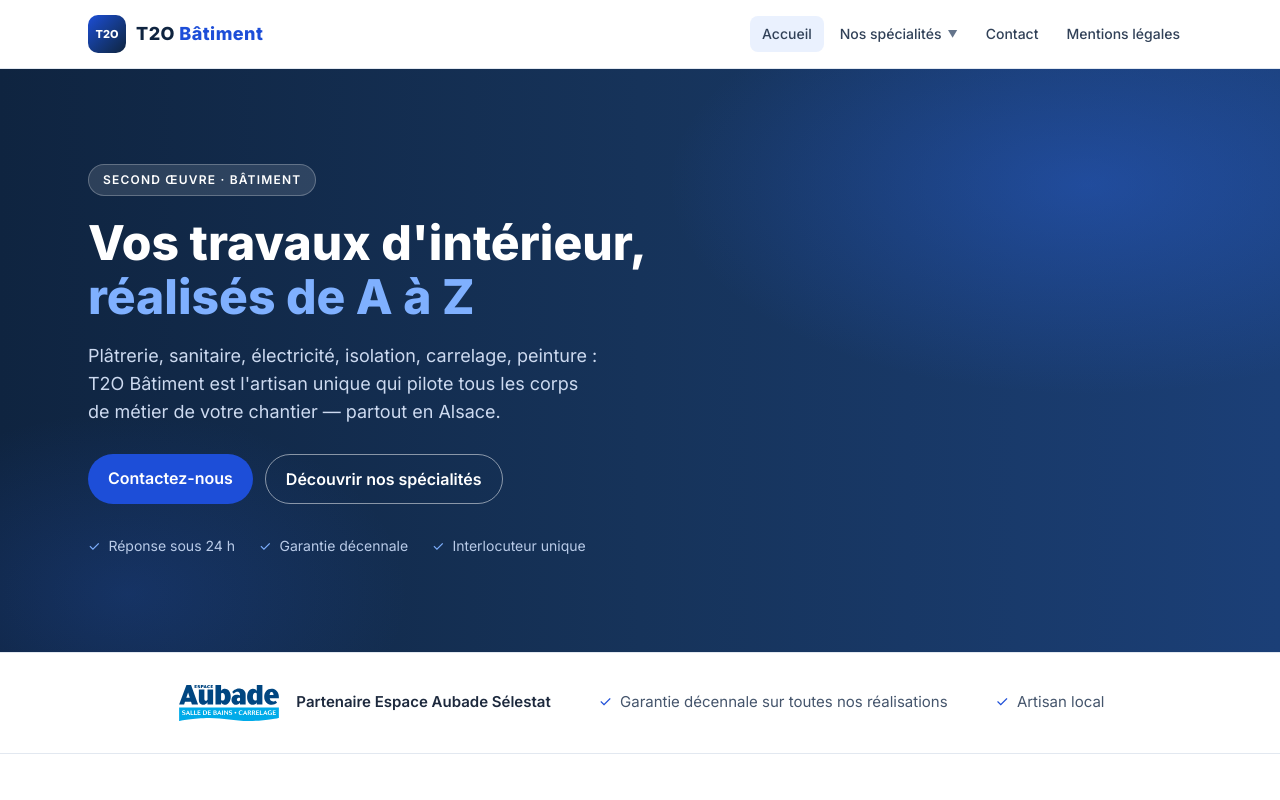
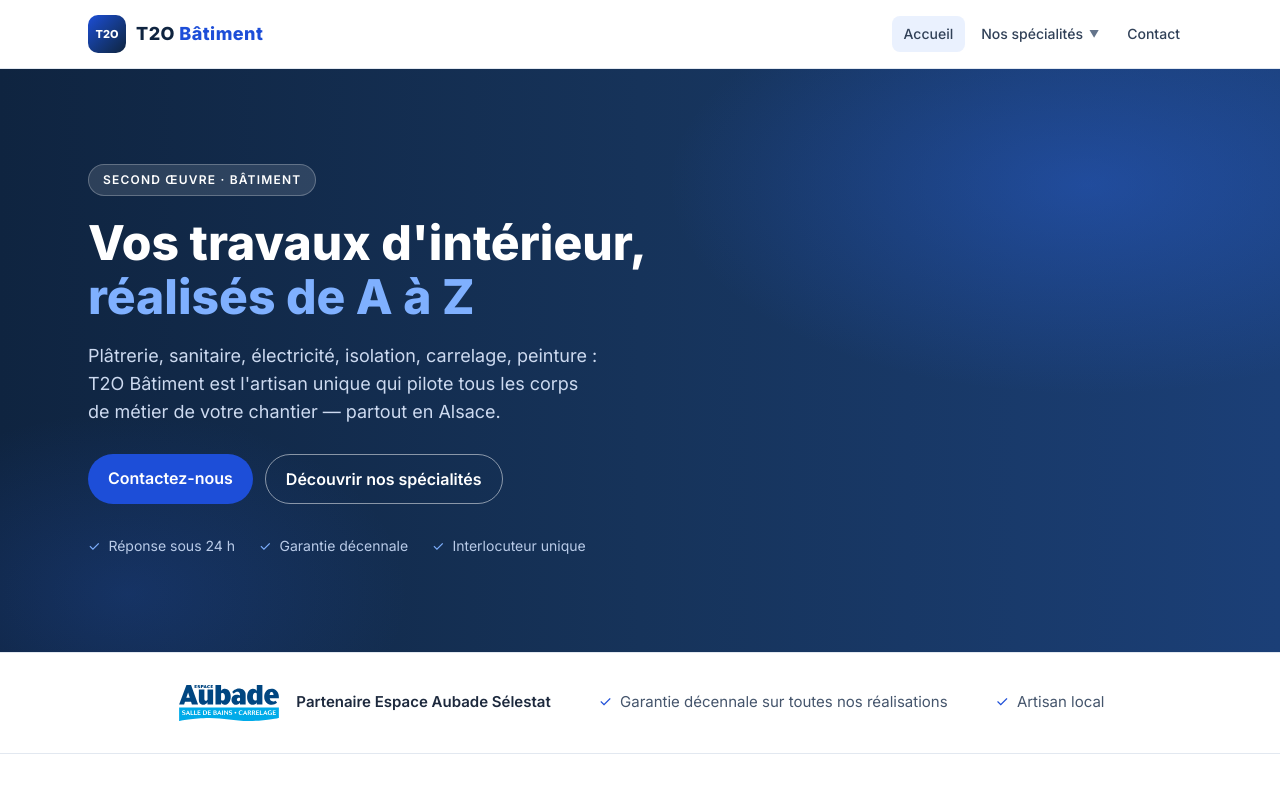
Before and after one commit to Thomas-Ries/t2o, a Vue app: page / in a window 1280 px wide. Shown: the top 800 px of the page. Built offline with nearby package versions, Linux system fonts and the light colour scheme.

Commit message:
style: retrait du lien Mentions légales de la navbar

```diff
--- a/src/components/SiteHeader.vue
+++ b/src/components/SiteHeader.vue
@@ -73,11 +73,6 @@ const isActive = (slug) => route.params.slug === slug;
               Contact
             </router-link>
           </li>
-          <li>
-            <router-link to="/mentions-legales" class="block px-3 py-2 rounded-lg text-sm font-medium text-slate-700 hover:bg-soft">
-              Mentions légales
-            </router-link>
-          </li>
         </ul>
       </nav>
 
@@ -104,7 +99,6 @@ const isActive = (slug) => route.params.slug === slug;
       </router-link>
       <p class="px-3 pt-3 pb-1 text-[11px] font-bold uppercase tracking-widest text-muted">Informations</p>
       <router-link to="/#contact" class="block px-3 py-2.5 rounded-lg text-sm font-medium text-slate-700 hover:bg-soft">Contact</router-link>
-      <router-link to="/mentions-legales" class="block px-3 py-2.5 rounded-lg text-sm font-medium text-slate-700 hover:bg-soft">Mentions légales</router-link>
       <router-link to="/politique-confidentialite" class="block px-3 py-2.5 rounded-lg text-sm font-medium text-slate-700 hover:bg-soft">Politique de confidentialité</router-link>
     </nav>
   </header>
```
